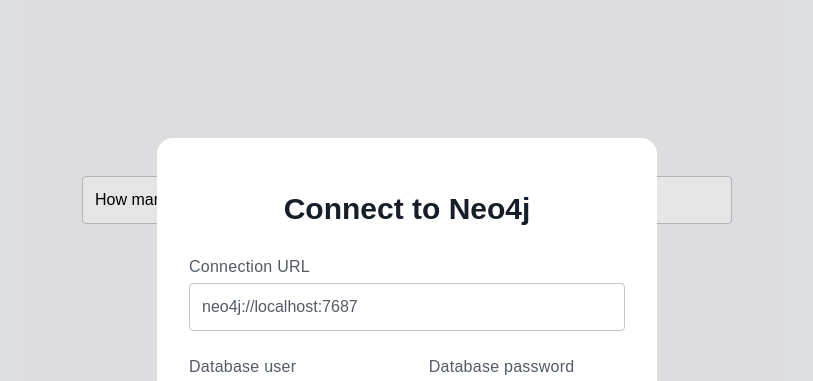
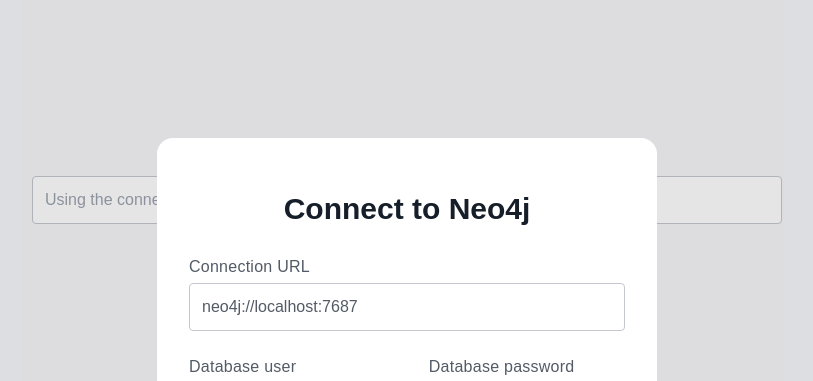
Before and after one commit to oskarhane/chatgpt-cypher, a SvelteKit app: page / in a window 1280 px wide. Shown: the top 381 px of the page, without its empty margins (233-1046 px from the left). Built offline with nearby package versions, Linux system fonts and the light colour scheme.

Commit message:
Add metadata

```diff
--- a/src/routes/+page.svelte
+++ b/src/routes/+page.svelte
@@ -9,11 +9,12 @@
 
 	let viewState: 'idle' | 'executing' | 'disconnected' | 'connection-modal' | 'schema-error' =
 		'connection-modal';
-	let prompt = 'How many movies did Tom Hanks star in?';
+	let prompt = '';
 	let schema = '';
 	let error = '';
 	let driver: Driver | null = null;
 	let responses: Response[] = [];
+	let metadata: { [key: string]: string } = {};
 	let id = 0;
 
 	async function didConnect(newDriver: Driver) {
@@ -53,7 +54,7 @@
 		let cypher = '';
 		try {
 			viewState = 'executing';
-			cypher = await runPrompt(prompt);
+			cypher = await runPrompt();
 			const result = await runCypher(cypher);
 			const newResponse = {
 				id: id++,
@@ -80,12 +81,13 @@
 		}
 	}
 
-	async function runPrompt(userInput: string): Promise<string> {
+	async function runPrompt(): Promise<string> {
 		const response = await fetch('/translate', {
 			method: 'POST',
-			body: JSON.stringify({ schema, prompt: userInput })
+			body: JSON.stringify({ schema, prompt, metadata })
 		});
 		const json = await response.json();
+		metadata = json.metadata;
 		return json.cypher;
 	}
 
@@ -99,7 +101,7 @@
 </script>
 
 <main
-	class="grid grid-cols-1 gap-4 place-items-center mt-44 w-11/12 sm:w-3/5 mx-auto min-w-[350px] max-w-[650px]"
+	class="grid grid-cols-1 gap-4 place-items-center mt-44 w-11/12 sm:w-3/5 mx-auto min-w-[350px] max-w-[750px]"
 >
 	<form class=" w-full" on:submit={run}>
 		<div>
--- a/src/routes/translate/+server.ts
+++ b/src/routes/translate/+server.ts
@@ -4,7 +4,7 @@
 
 export const POST = (async (event) => {
 	const { request } = event;
-	const { prompt, schema } = await request.json();
+	const { prompt, schema, metadata = {} } = await request.json();
 
 	const fullPrompt = `With this JSON that describes a schema for a property graph database:
 
@@ -15,9 +15,14 @@
     Can you generate a Cypher query that will answer the question?`;
 
 	const api = new ChatGPTAPI({
-		apiKey: OPENAI_API_KEY
+		apiKey: OPENAI_API_KEY,
+		...metadata
 	});
 	const res = await api.sendMessage(fullPrompt);
-	console.log('res: ', res);
-	return new Response(JSON.stringify({ cypher: res.text }));
+	return new Response(
+		JSON.stringify({
+			cypher: res.text,
+			metadata: { conversationId: res.conversationId, parentMessageId: res.id }
+		})
+	);
 }) satisfies RequestHandler;
```
